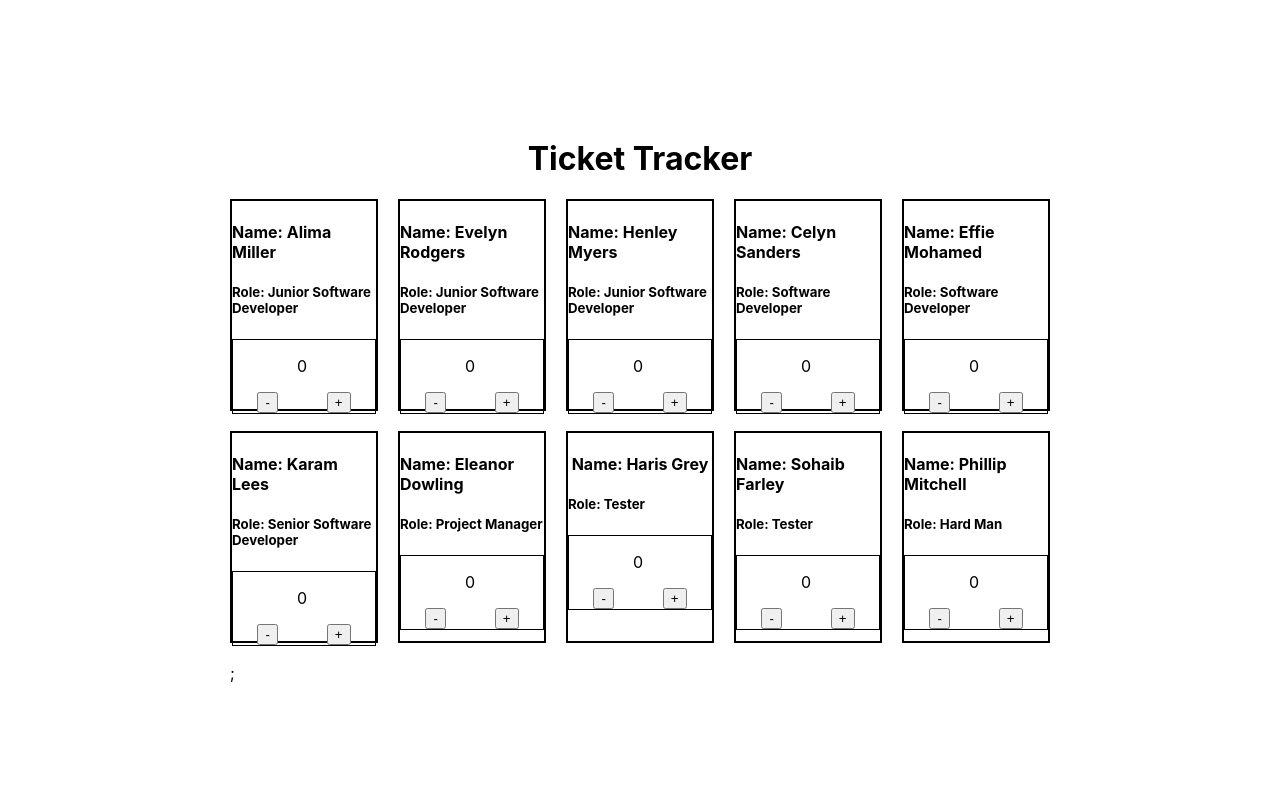
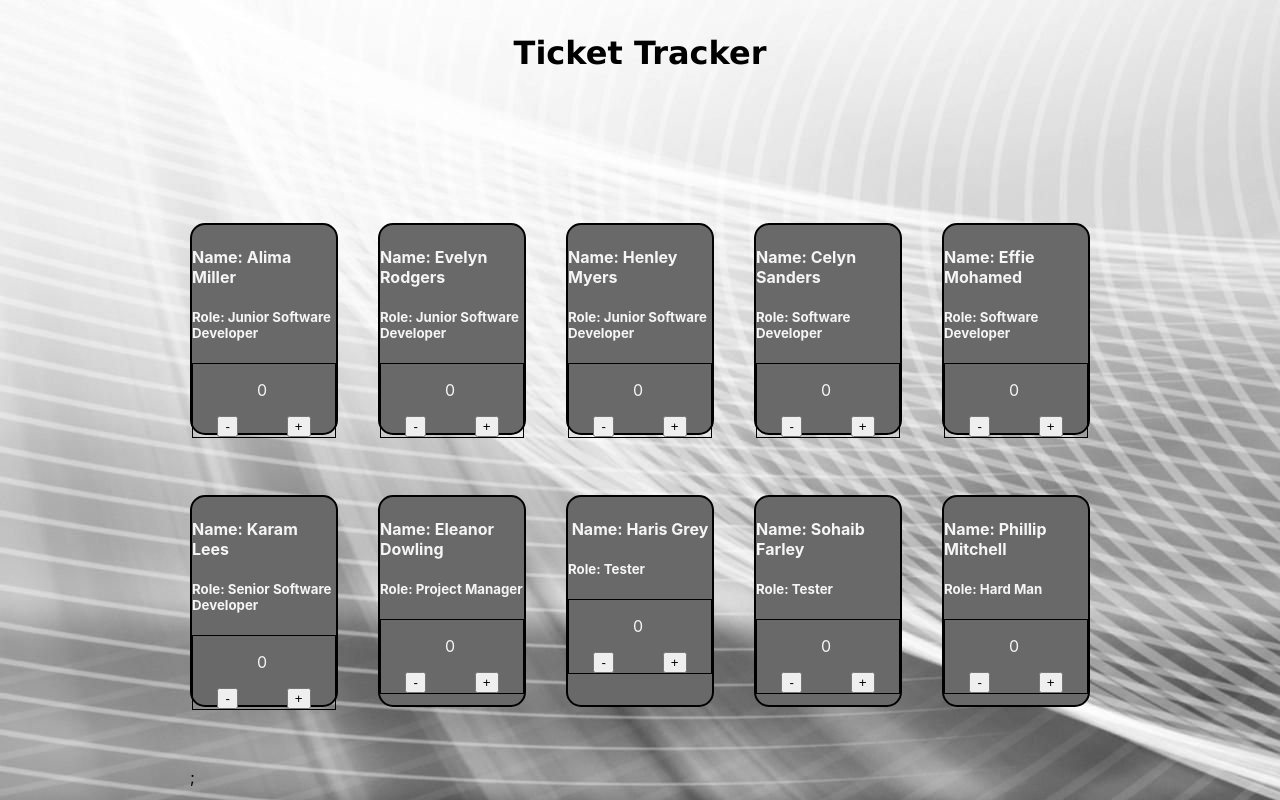
Before and after one commit to Alin-Nita/React_Tickets, a React (Create React App) app: page / in a window 1280 px wide. Built offline with nearby package versions, Linux system fonts and the light colour scheme.

Commit message:
styles changes

```diff
--- a/src/components/Employee-Card/Employee-Card.scss
+++ b/src/components/Employee-Card/Employee-Card.scss
@@ -1,6 +1,8 @@
 @use "../../assets/sass/_variables.scss" as *;
 
 .name {
+  background-color: dimgray;
+  color: whitesmoke;
   gap: 0.5cm;
   display: flex;
   flex-direction: row;
@@ -10,9 +12,12 @@
   align-items: center;
 
   &__and__role {
+    color: whitesmoke;
+    background-color: dimgray;
     border: 2px solid black;
     width: 9em;
     height: 13em;
+    border-radius: 15px;
   }
 }
 
@@ -37,7 +42,7 @@
   display: grid;
   grid-template-columns: 1fr 1fr 1fr 1fr 1fr;
   grid-template-rows: 1fr 1fr;
-  gap: 20px 20px;
+  gap: 60px 40px;
   grid-template-areas:
     ". . . . ."
     ". . . . .";
--- a/src/components/Header/Header.scss
+++ b/src/components/Header/Header.scss
@@ -7,4 +7,8 @@ h1 {
   align-content: center;
   justify-content: center;
   align-items: center;
+  margin-bottom: 4cm;
+  font-size: xx-large;
+  font-weight: 1600;
+  font-family: Verdana, Geneva, Tahoma, sans-serif;
 }
--- a/src/index.css
+++ b/src/index.css
@@ -1,4 +1,5 @@
 body {
+  background-image: url("./assets/sass/images/abstract-walpaper-grey.jpeg");
   width: 100vw;
   height: 100vh;
   display: flex;
```
Also changed, not shown: src/assets/sass/images/abstract-walpaper-grey.jpeg (added).
